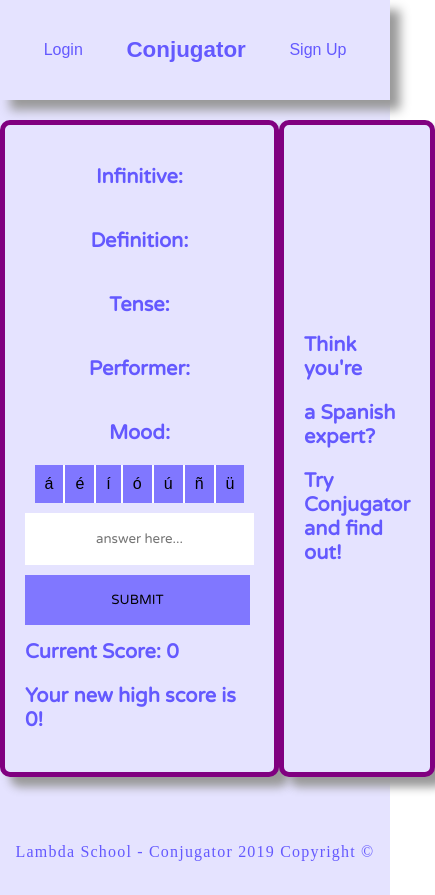
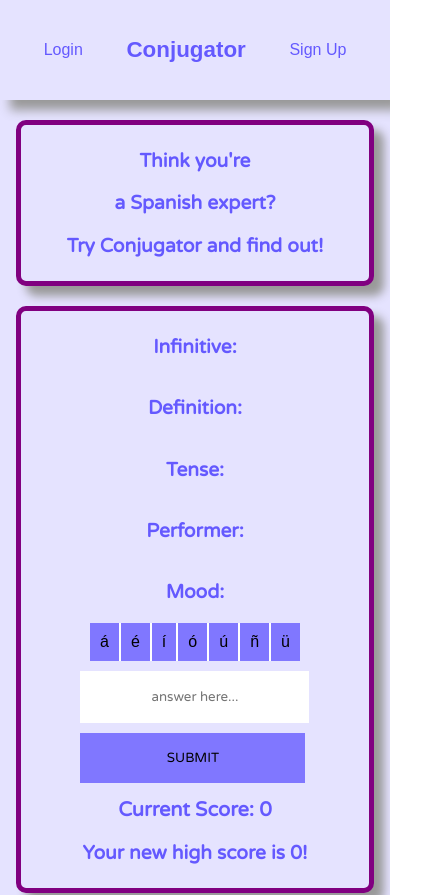
Before and after one commit to Conjugator-bw/conj-FE, a React (Create React App) app in the folder campeon-conjugator/: page / in a window 390 px wide. Shown: the top 895 px of the page, 435 px wide, since content can reach past the window. Built offline with nearby package versions, Linux system fonts and the light colour scheme; no server answers.

Commit message:
Adds mobile responsivenss to primary view.

```diff
--- a/campeon-conjugator/src/components/verbo/verbo.js
+++ b/campeon-conjugator/src/components/verbo/verbo.js
@@ -139,7 +139,6 @@ const Verbo = (props) => {
 
                 </Container>
 
-
                 <Container>
                     <div>
                         <p>Think you're</p>
--- a/campeon-conjugator/src/components/verbo/verboStyling.js
+++ b/campeon-conjugator/src/components/verbo/verboStyling.js
@@ -2,12 +2,23 @@ import styled from 'styled-components';
 
 export const Wrapper = styled.div`
     display: flex;
+    width: 100%;
     flex-direction: flex-end;
     justify-content: space-evenly;
+
+    @media (max-width: 1115px) {
+        display: flex;
+        flex-direction: column-reverse;
+        align-items: center;
+        text-align: center;
+
+        p {
+            font-size: 1.2rem;
+        }
+    }
 `
 export const Container = styled.div`
     display: flex;
-    /* text-align: center; */
     box-sizing: border-box;
     background-color: #e5e3ff;
     flex-direction: column;
@@ -20,11 +31,13 @@ export const Container = styled.div`
     border: 5px solid purple;
     border-radius: 10px;
     box-shadow: 10px 10px 10px #999;
-    width: 500px;
     font-family: Varela Round;
     font-weight: bold;
     padding:20px;
     margin-top: 20px;
+    width: 35%;
+
+
 
     .conjugator-button {
         background-color: #8077ff;
@@ -61,4 +74,10 @@ export const Container = styled.div`
         flex-direction: column;
         justify-content: center;
     }
+
+    @media (max-width: 1115px) {
+        width: 92%;
+        padding: 5px;
+        overflow-wrap: break-word;
+    }
 `
```
Lines whose indentation alone changed are shown as unchanged.
